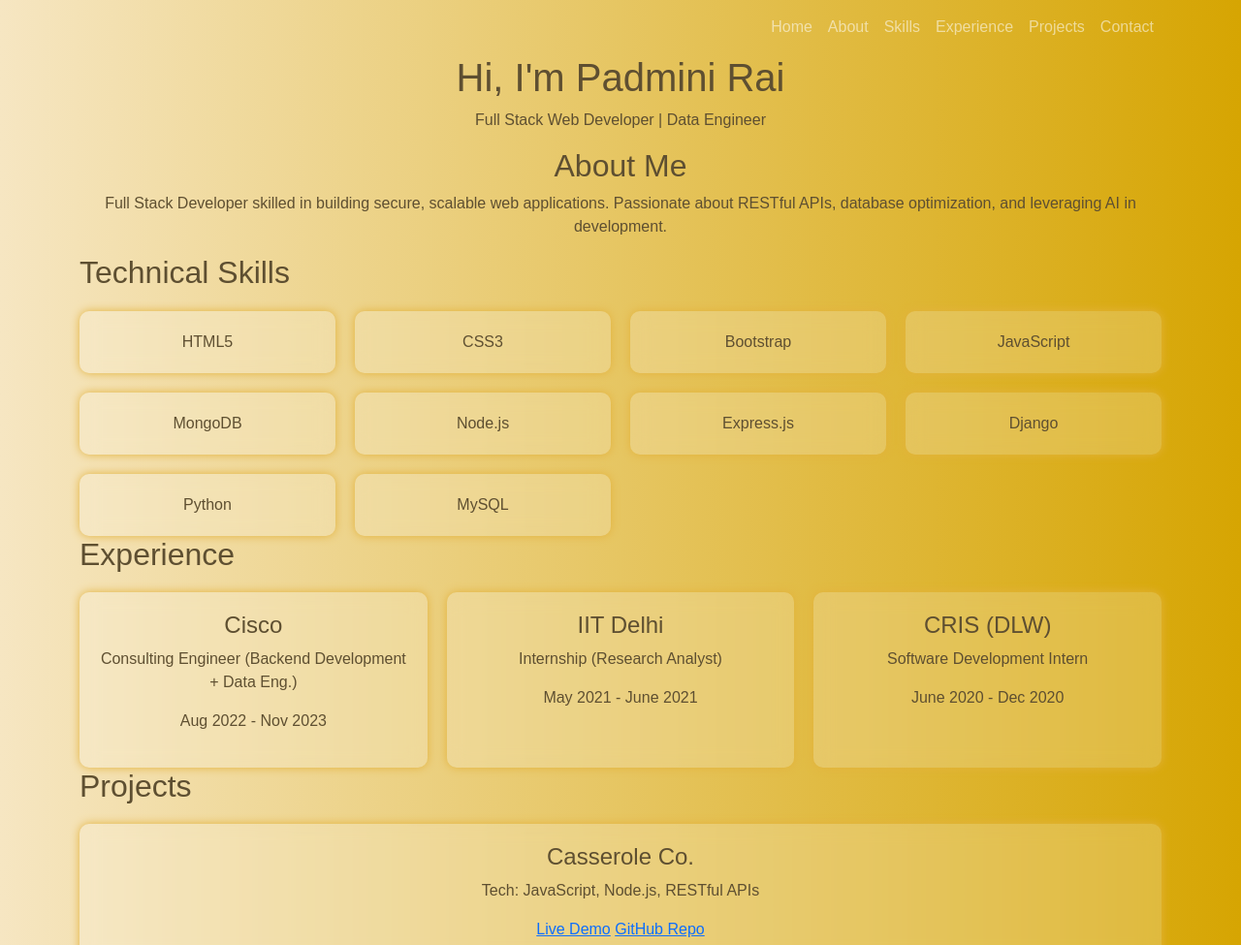
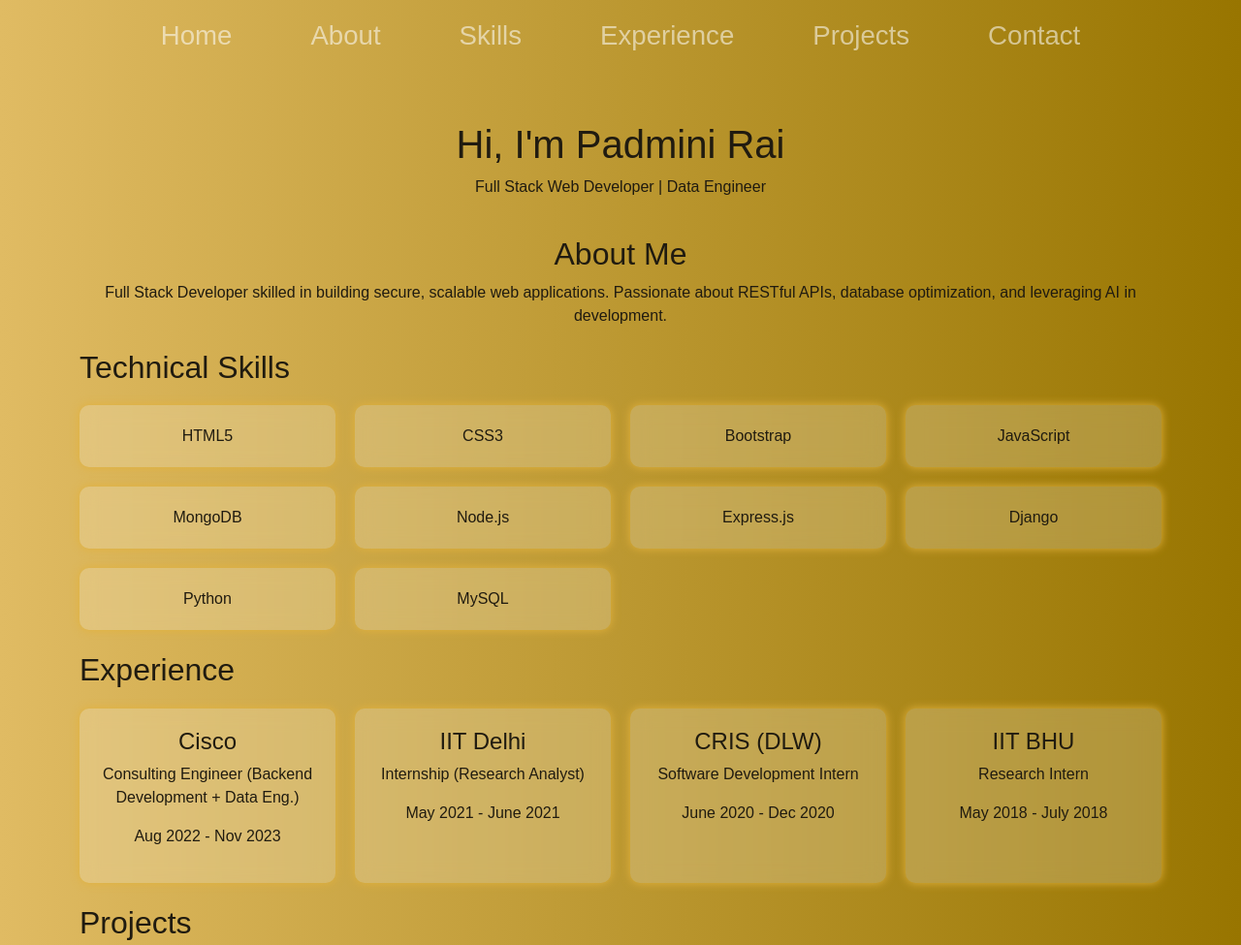
Before and after one commit to remote007/portfolio, a website built with Vite: page index.html in a window 1280 px wide. Shown: the top 975 px of the page at 97% size. Built offline with nearby package versions, Linux system fonts and the light colour scheme.

Commit message:
portfolio

```diff
--- a/index.html
+++ b/index.html
@@ -16,9 +16,6 @@
     <!-- Navbar -->
     <nav class="navbar navbar-expand-lg navbar-dark glass-nav">
         <div class="container">
-            <button class="navbar-toggler" type="button" data-bs-toggle="collapse" data-bs-target="#navbarNav">
-                <span class="navbar-toggler-icon"></span>
-            </button>
             <div class="collapse navbar-collapse" id="navbarNav">
                 <ul class="navbar-nav ms-auto">
                     <li class="nav-item"><a class="nav-link" href="#home">Home</a></li>
@@ -84,6 +81,11 @@
                 <p>Software Development Intern</p>
                 <p>June 2020 - Dec 2020</p>
             </div>
+            <div class="experience-card">
+              <h4>IIT BHU</h4>
+              <p>Research Intern</p>
+              <p>May 2018 - July 2018</p>
+          </div>
         </div>
     </section>
 
--- a/style.css
+++ b/style.css
@@ -1,8 +1,8 @@
 /* General */
 body {
   font-family: 'Poppins', sans-serif;
-  background: linear-gradient(to right, #F6E6C2, #d6a502);
-  color: #5E4F31;
+  background: linear-gradient(to right, #e0bb63, #987500);
+  color: #201b10;
 }
 
 /* Grid Layout */
@@ -48,8 +48,18 @@ body {
   border-radius: 10px;
 }
 
-.collapse , .navbar-collapse,.navbar-nav,.nav-item{
+#navbarNav,.collapse , .navbar-collapse,.navbar-nav,.nav-item{
   color: black;
   justify-content: center;
   text-align: center;
+  margin: auto;
+  gap: 65px;
+  margin-bottom: 10px;
+  font-size: larger;
+  font: bolder;
 }
+
+.container{
+margin:auto ;
+margin-bottom: 22px;
+}
```
